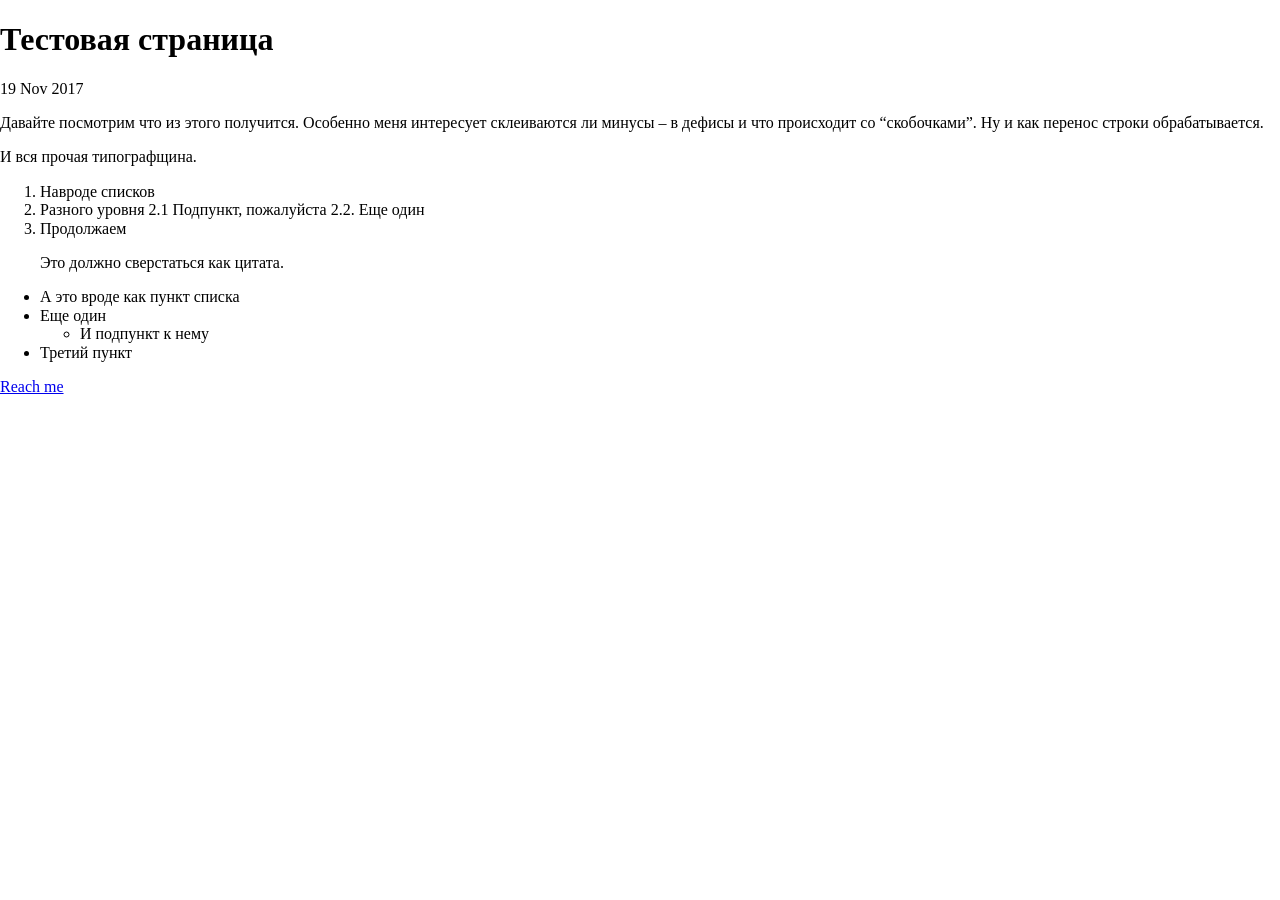
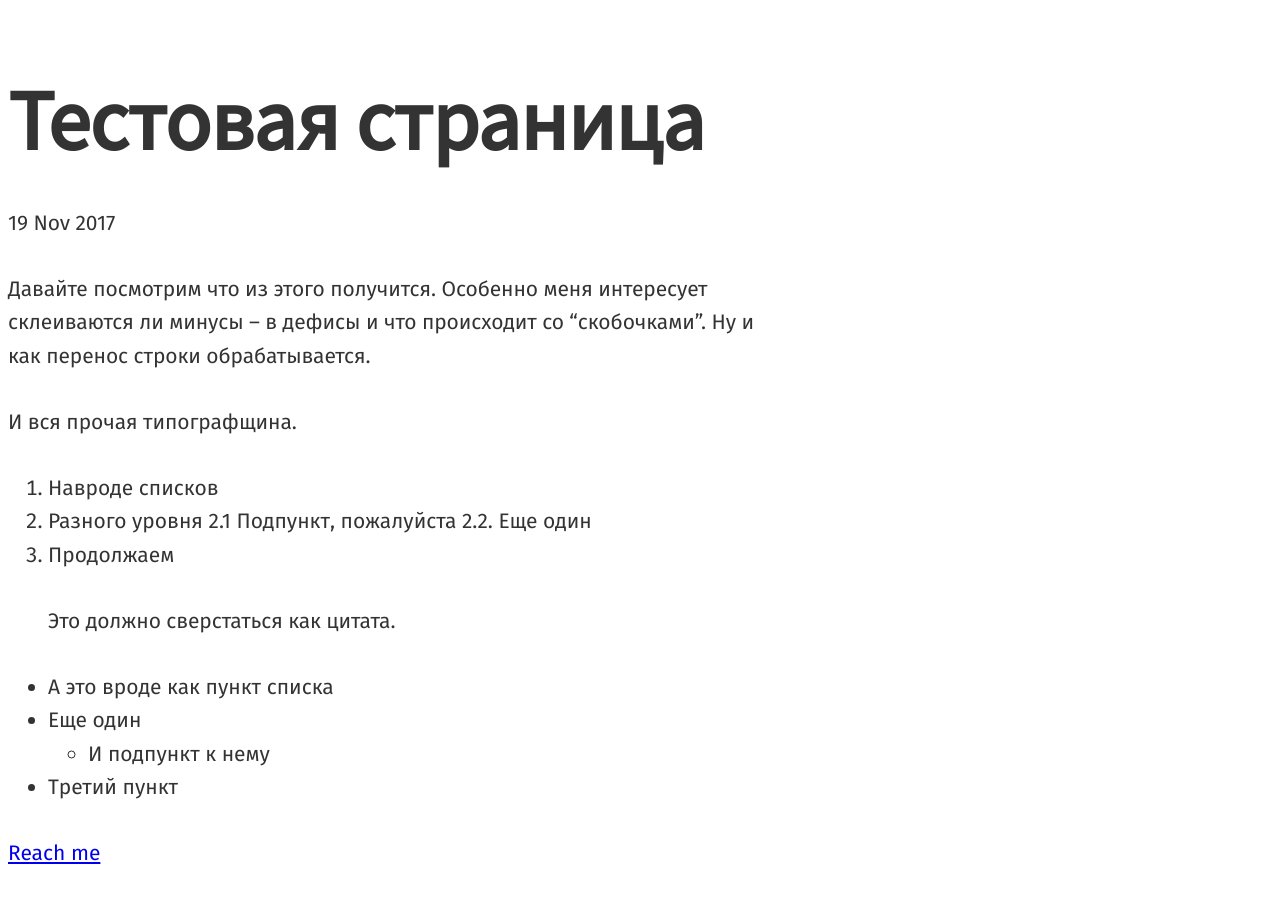
Before and after one commit to peaktop/peaktop.github.io, a Jekyll site: the page built from _posts/2017-11-19-first-post.md, in a window 1280 px wide. Built offline with Jekyll 4.4.1, drawn with Linux system fonts in a browser that asks for light colours.

Commit message:
Update default.html

```diff
--- a/_layouts/default.html
+++ b/_layouts/default.html
@@ -1,7 +1,7 @@
 <!DOCTYPE html><html lang="ru"><meta charset="utf-8">
 	<title>{{ page.title }}</title>
 		<meta name="viewport" content="width=device-width, initial-scale=1">
-  		<link rel="stylesheet" href="https://unpkg.com/tachyons/css/tachyons.min.css">
+  		<link rel="stylesheet" href="/css/main.css">
 		<link href="https://fonts.googleapis.com/css?family=Fira+Sans|Source+Sans+Pro&amp;subset=cyrillic" rel="stylesheet">
 	<body>
 		<article>
```
